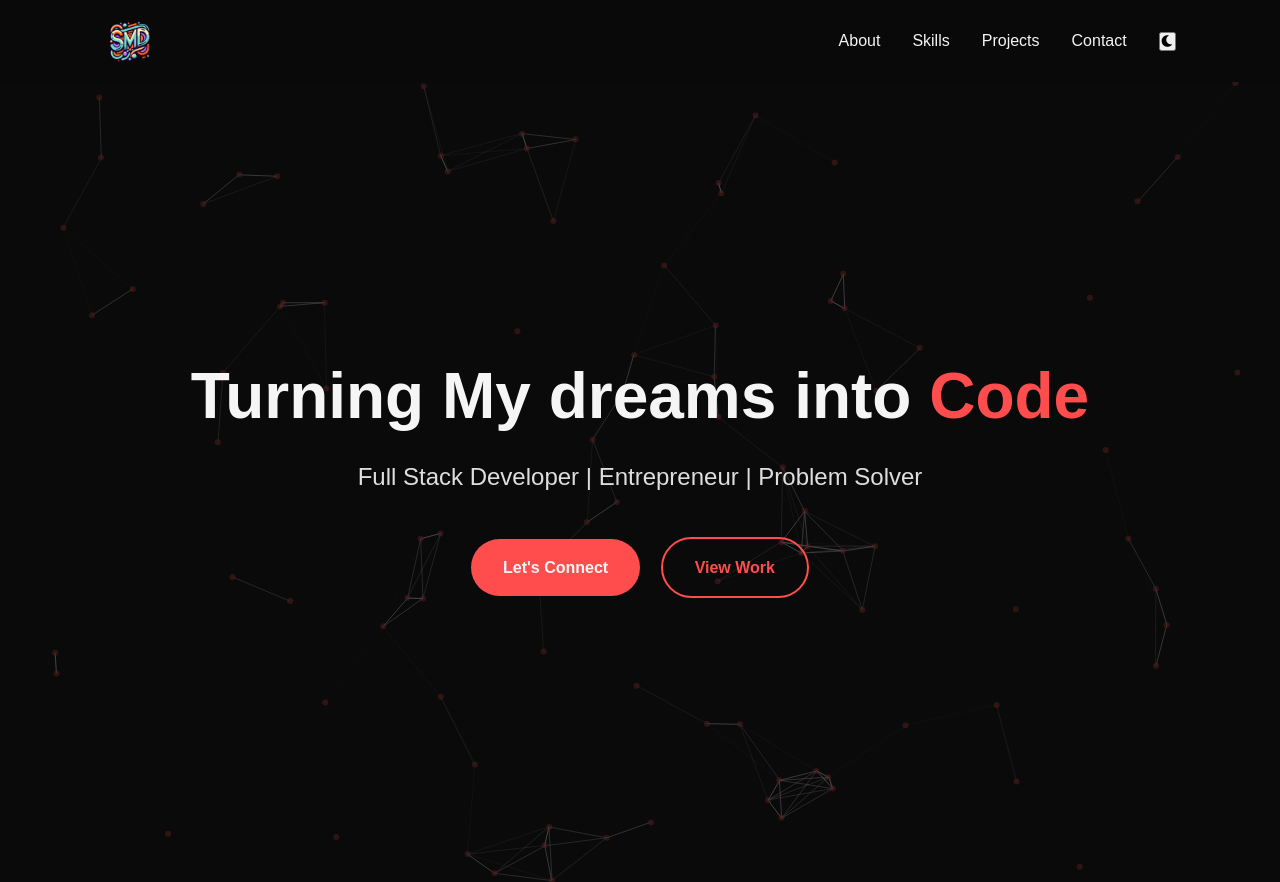
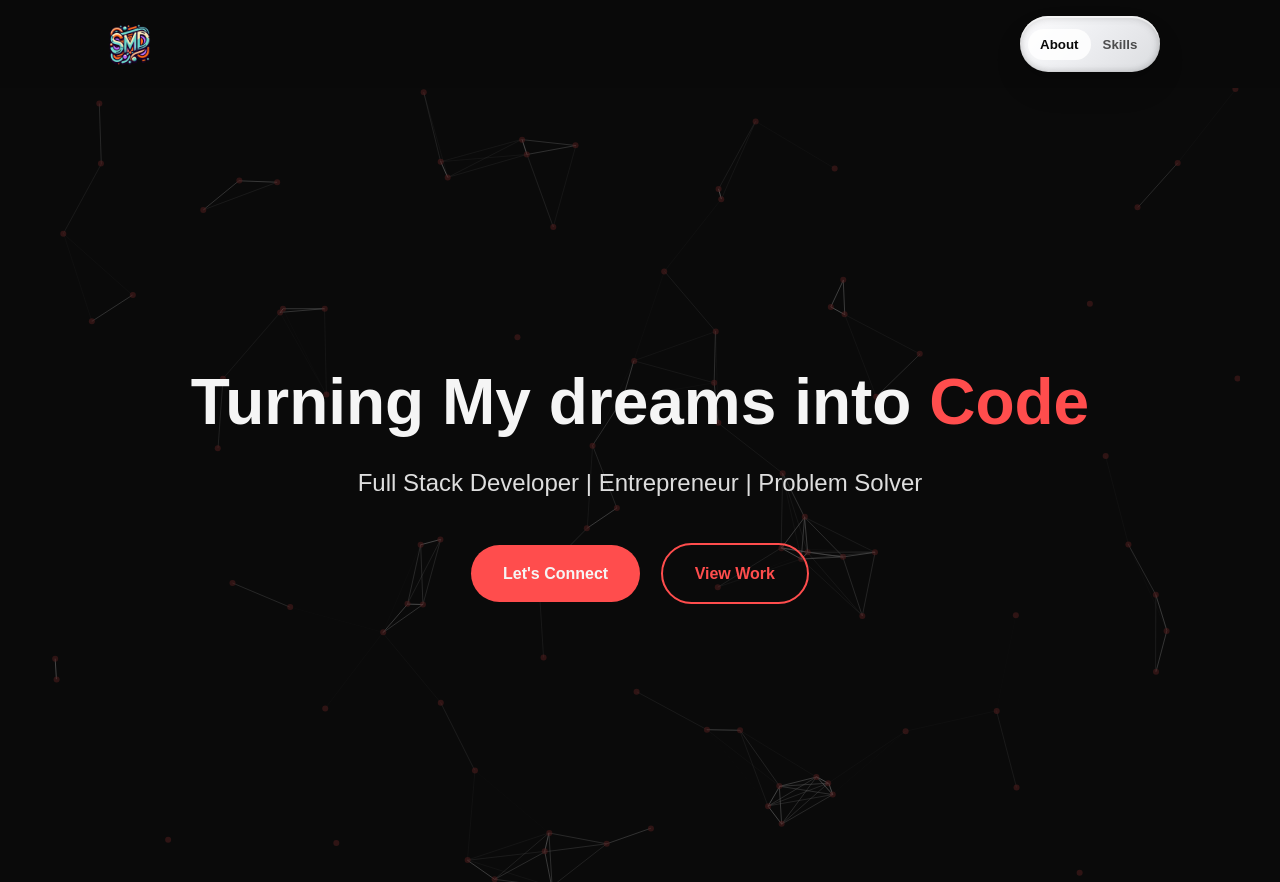
Before and after one commit to muudzo/portfoliosmd, a plain HTML site: page index.html in a window 1280 px wide. Shown: the top 882 px of the page. Drawn offline with nearby package versions, Linux system fonts and the light colour scheme.

Commit message:
UPDATED NAV BAR

```diff
--- a/index.html
+++ b/index.html
@@ -13,20 +13,15 @@
         <nav class="nav">
             <a href="#" class="nav__logo"></a>
             <img src="images/logo.png" alt="SMD Developers Logo" class="nav__logo-image">
-            <div class="nav__menu">
-                <ul class="nav__list">
-                    <li><a href="#about" class="nav__link">About</a></li>
-                    <li><a href="#skills" class="nav__link">Skills</a></li>
-                    <li><a href="#projects" class="nav__link">Projects</a></li>
-                    <li><a href="#contact" class="nav__link">Contact</a></li>
-                </ul>
-                <button class="theme-toggle" aria-label="Toggle theme">
-                    <i class="fas fa-moon"></i>
-                </button>
+            <!-- Pill Navigation (vanilla JS) -->
+            <div class="pill-nav" aria-label="Adaptive Navigation">
+                <button class="pill-item active" data-section="about" type="button">About</button>
+                <button class="pill-item" data-section="skills" type="button">Skills</button>
+                <button class="pill-item" data-section="projects" type="button">Projects</button>
+                <button class="pill-item" data-section="contact" type="button">Contact</button>
             </div>
-            <button class="nav__toggle">
-                <i class="fas fa-bars"></i>
-            </button>
+
+            <!-- Removed burger button to prevent confusion; pill nav handles navigation -->
         </nav>
     </header>
 
@@ -47,7 +42,7 @@
         <h2 class="section__title">About Me</h2>
         <div class="about__content">
             <div class="about__text">
-                <p class="section__content">Hi, I'm SMD Developers, a Full Stack Developer guided by the principle of "Solve for one, extend to many." With a strong foundation in web development, I focus on creating web applications that address specific challenges while being adaptable to broader needs. My goal is to build solutions that are practical, scalable, and impactful.</p> <p class="section__content">My journey in tech began with a desire to address real-world challenges in Zimbabwe through technology. From finding ways to streamline everyday tasks to tackling larger systemic problems, I’ve always been driven by the potential of technology to create meaningful change. This passion has grown into a commitment to building solutions that not only solve immediate problems but also have a lasting impact.</p>
+                <p class="section__content"> I'm Tatenda , a Full Stack Developer guided by the principle of "Solve for one, extend to many." With a strong foundation in web development and venturing into software devlopment , I focus on creating solutions  that address specific challenges while being adaptable to broader needs. My goal is to build solutions that are practical, scalable, and impactful.</p> <p class="section__content">My journey in tech began with a desire to address real-world challenges in Zimbabwe through technology. From finding ways to streamline everyday tasks to tackling larger systemic problems, I’ve always been driven by the potential of technology to create meaningful change. This passion has grown into a commitment to building solutions that not only solve immediate problems but also have a lasting impact.</p>
             </div>
             <div class="about__image">
                 <img src="images/tate.jpg" alt="About Me">
@@ -67,7 +62,8 @@
             <div class="skill__card">
                 <i class="skill__icon fas fa-server"></i>
                 <h3 class="skill__name">Back-End Development</h3>
-                <p class="skill__description">Currently learning back-end development using Node.js, Express, and database management with MongoDB and SQL.</p>
+                <p class="skill__description">Currently advancing my back-end development skills. I’m proficient in Node.js, Express, database management with MongoDB and SQL, and I can also work with Supabase, PHP, and the Laravel framework.
+</p>
             </div>
             <div class="skill__card">
                 <i class="skill__icon fas fa-mobile-alt"></i>
--- a/script.js
+++ b/script.js
@@ -1,19 +1,23 @@
 document.addEventListener('DOMContentLoaded', () => {
     // Theme Toggle
     const themeToggle = document.querySelector('.theme-toggle');
+    if (themeToggle) {
         themeToggle.addEventListener('click', () => {
             const currentTheme = document.documentElement.getAttribute('data-theme');
             const newTheme = currentTheme === 'dark' ? 'light' : 'dark';
             document.documentElement.setAttribute('data-theme', newTheme);
             themeToggle.innerHTML = newTheme === 'dark' ? '<i class="fas fa-moon"></i>' : '<i class="fas fa-sun"></i>';
         });
+    }
 
     // Mobile Menu
     const navToggle = document.querySelector('.nav__toggle');
     const navMenu = document.querySelector('.nav__menu');
+    if (navToggle && navMenu) {
         navToggle.addEventListener('click', () => {
             navMenu.classList.toggle('active');
         });
+    }
 
     // Smooth Scroll
     document.querySelectorAll('a[href^="#"]').forEach(anchor => {
@@ -73,6 +77,52 @@ document.addEventListener('DOMContentLoaded', () => {
 
     // Form Submission with validation
     setupContactForm();
+
+    // Pill nav interactions
+    const pillNav = document.querySelector('.pill-nav');
+    const pillItems = pillNav ? pillNav.querySelectorAll('.pill-item') : [];
+    let hoverTimeout = null;
+
+    // Mapping your desired sections to existing page IDs
+    const sectionMap = {
+        about: 'about',
+        skills: 'skills',
+        projects: 'projects',
+        contact: 'contact'
+    };
+
+    if (pillNav && pillItems.length) {
+        pillNav.addEventListener('mouseenter', () => {
+            if (hoverTimeout) {
+                clearTimeout(hoverTimeout);
+            }
+            pillNav.classList.add('expanded');
+        });
+
+        pillNav.addEventListener('mouseleave', () => {
+            hoverTimeout = setTimeout(() => {
+                pillNav.classList.remove('expanded');
+            }, 600);
+        });
+
+        pillItems.forEach(btn => {
+            btn.addEventListener('click', () => {
+                pillItems.forEach(b => b.classList.remove('active'));
+                btn.classList.add('active');
+
+                const key = btn.getAttribute('data-section');
+                const targetId = key && sectionMap[key];
+                const target = targetId ? document.getElementById(targetId) || document.querySelector(`#${targetId}`) : null;
+
+                if (target) {
+                    target.scrollIntoView({ behavior: 'smooth', block: 'start' });
+                }
+
+                // Collapse after selection
+                pillNav.classList.remove('expanded');
+            });
+        });
+    }
 });
 
 function setupContactForm() {
--- a/styles.css
+++ b/styles.css
@@ -67,6 +67,107 @@
             display: flex;
             gap: 2rem;
             align-items: center;
+        }
+
+        /* Pill Navigation (vanilla) */
+        .pill-nav {
+            position: relative;
+            height: 56px;
+            width: 140px;
+            border-radius: 9999px;
+            overflow: hidden;
+            display: flex;
+            align-items: center;
+            justify-content: space-between;
+            padding: 0 8px;
+            margin-right: 1rem;
+            background: linear-gradient(135deg,
+                #fcfcfd 0%,
+                #f8f8fa 15%,
+                #f3f4f6 30%,
+                #eeeff2 45%,
+                #e9eaed 60%,
+                #e4e5e8 75%,
+                #dee0e3 90%,
+                #e2e3e6 100%
+            );
+            box-shadow:
+                0 3px 6px rgba(0, 0, 0, 0.12),
+                0 8px 16px rgba(0, 0, 0, 0.10),
+                0 16px 32px rgba(0, 0, 0, 0.08),
+                0 1px 2px rgba(0, 0, 0, 0.12),
+                inset 0 2px 1px rgba(255, 255, 255, 0.7),
+                inset 0 -2px 6px rgba(0, 0, 0, 0.10),
+                inset 2px 2px 8px rgba(0, 0, 0, 0.08),
+                inset -2px 2px 8px rgba(0, 0, 0, 0.07),
+                inset 0 0 1px rgba(0, 0, 0, 0.15);
+            transition: width 0.3s ease-out, box-shadow 0.3s ease-out;
+            transform-origin: left center; /* anchor expansion to the left */
+        }
+
+        .pill-nav:hover {
+            width: 580px;
+            box-shadow:
+                0 2px 4px rgba(0, 0, 0, 0.08),
+                0 6px 12px rgba(0, 0, 0, 0.12),
+                0 12px 24px rgba(0, 0, 0, 0.14),
+                0 24px 48px rgba(0, 0, 0, 0.10),
+                inset 0 2px 2px rgba(255, 255, 255, 0.8),
+                inset 0 -3px 8px rgba(0, 0, 0, 0.12),
+                inset 3px 3px 8px rgba(0, 0, 0, 0.10),
+                inset -3px 3px 8px rgba(0, 0, 0, 0.09),
+                inset 0 -1px 2px rgba(0, 0, 0, 0.08);
+        }
+
+        /* Left-to-right shimmer when expanding */
+        .pill-nav::after {
+            content: '';
+            position: absolute;
+            top: 0;
+            left: -30%;
+            width: 30%;
+            height: 100%;
+            pointer-events: none;
+            background: linear-gradient(90deg,
+                rgba(255, 255, 255, 0) 0%,
+                rgba(255, 255, 255, 0.6) 50%,
+                rgba(255, 255, 255, 0) 100%
+            );
+            filter: blur(6px);
+            opacity: 0;
+        }
+
+        .pill-nav:hover::after,
+        .pill-nav.expanded::after {
+            opacity: 1;
+            animation: pill-sweep 0.8s ease-out forwards;
+        }
+
+        @keyframes pill-sweep {
+            0% { left: -30%; }
+            100% { left: 100%; }
+        }
+
+        .pill-item {
+            background: none;
+            border: none;
+            color: #0a0a0a;
+            font-weight: 600;
+            padding: 0.5rem 0.75rem;
+            border-radius: 9999px;
+            cursor: pointer;
+            transition: background 0.2s ease, color 0.2s ease, opacity 0.2s ease;
+            opacity: 0.7;
+        }
+
+        .pill-item:hover {
+            background: rgba(255,255,255,0.6);
+            opacity: 1;
+        }
+
+        .pill-item.active {
+            background: rgba(255,255,255,0.85);
+            opacity: 1;
         }
 
         .nav__list {
```
Lines whose indentation alone changed are shown as unchanged.
